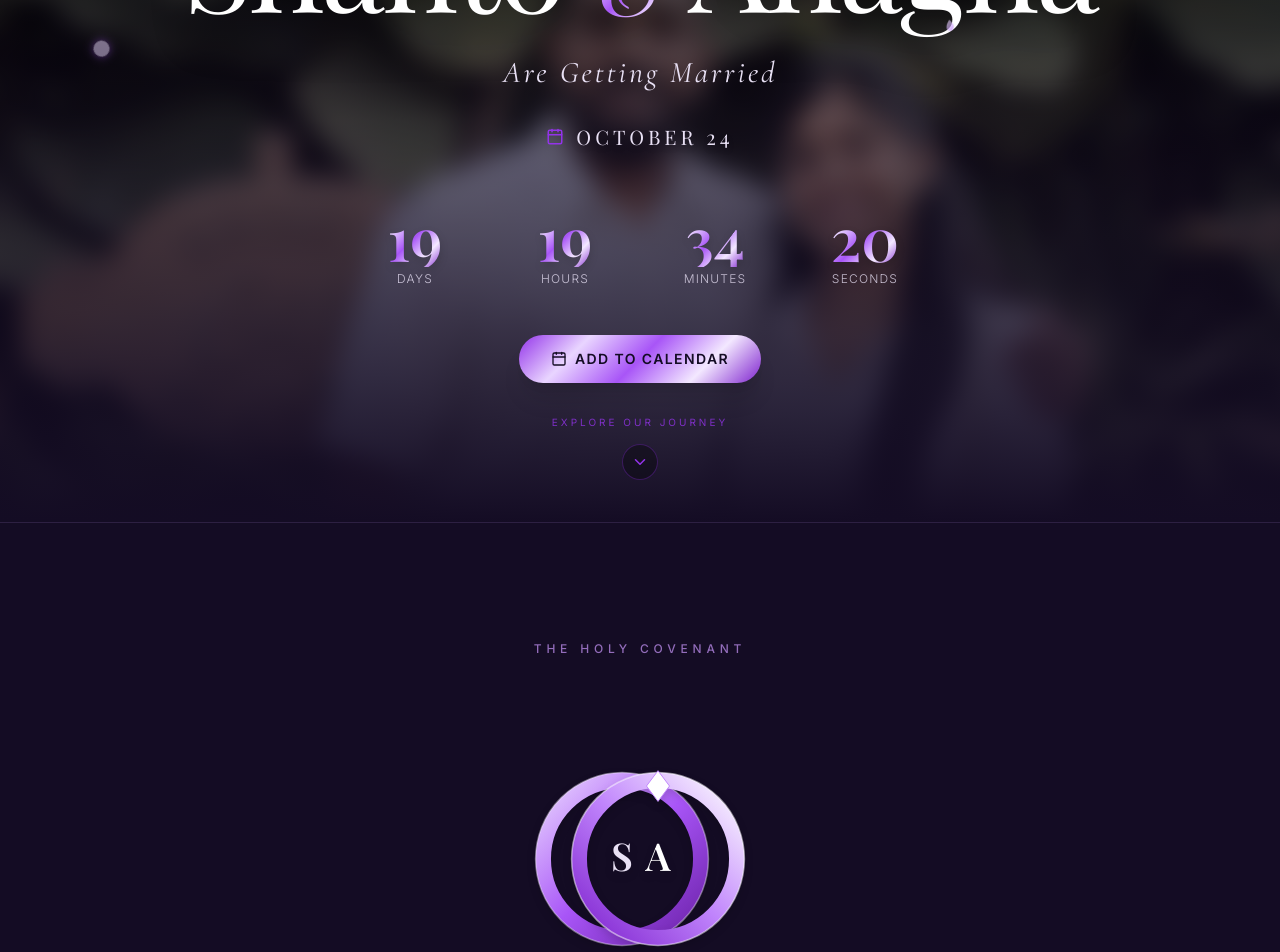
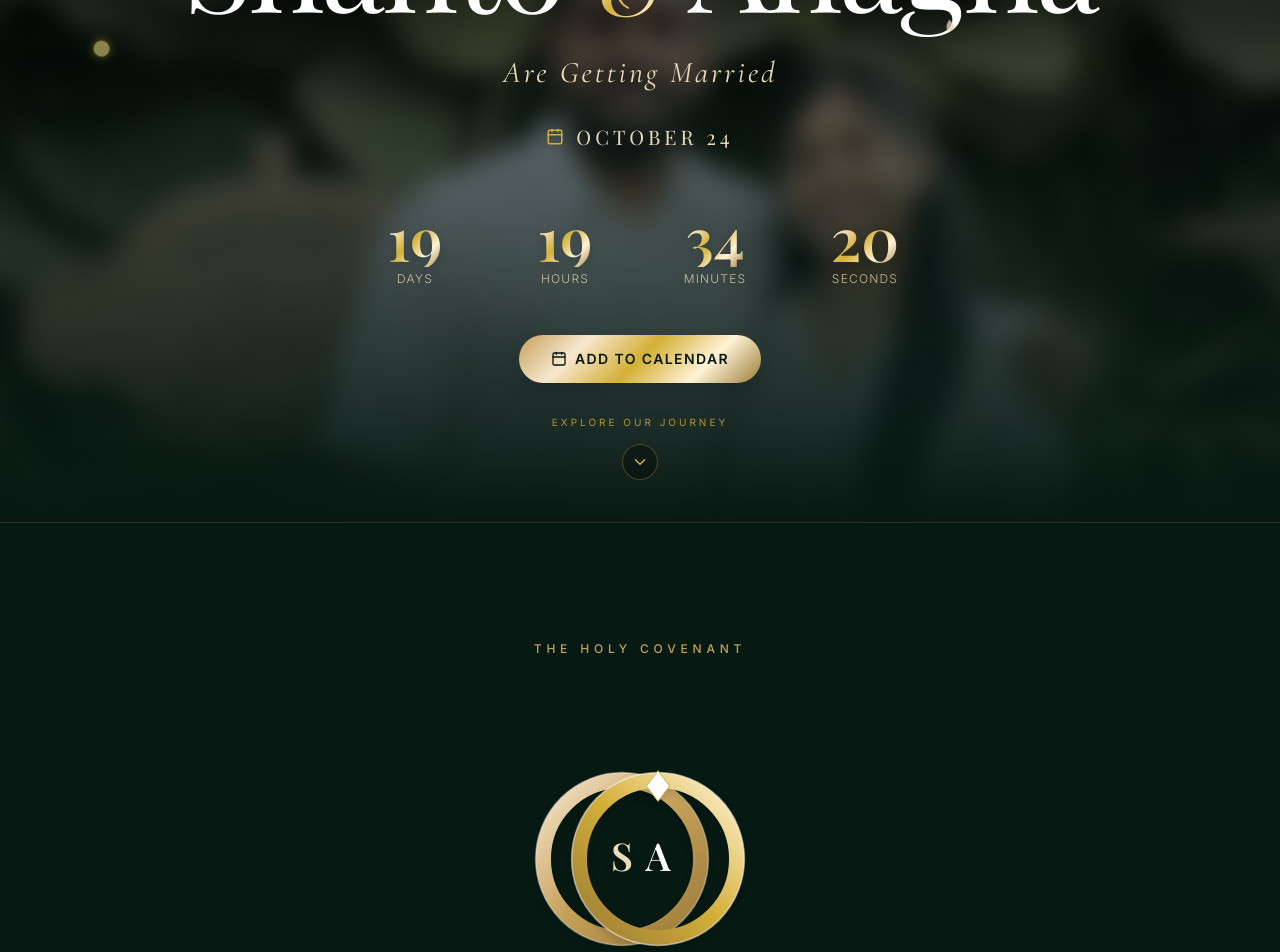
Before and after one commit to iam-alenjoseph/weddingcard, a React (Vite) app: page / in a window 1280 px wide. Shown: the part 280-1232 px from the top of the page. Built offline with nearby package versions, Linux system fonts and the light colour scheme; a web font is replaced by a local one.

Commit message:
Upgrade theme to ultra-premium Royal Emerald & Champagne Gold

```diff
--- a/src/components/FallingPetals.jsx
+++ b/src/components/FallingPetals.jsx
@@ -28,7 +28,7 @@ const FallingPetals = () => {
           animate={{
             y: '110vh',
             x: [`${p.x}vw`, `${p.x + (p.id % 2 === 0 ? 8 : -8)}vw`, `${p.x}vw`],
-            opacity: [0, 0.8, 0.8, 0],
+            opacity: [0, 0.85, 0.85, 0],
             rotate: p.rotate + 360
           }}
           transition={{
@@ -41,23 +41,23 @@ const FallingPetals = () => {
           className="absolute pointer-events-none"
         >
           {p.isPetal ? (
-            // Lavender Rose Petal SVG
-            <svg viewBox="0 0 30 30" fill="none" xmlns="http://www.w3.org/2000/svg" className="w-full h-full filter drop-shadow-sm opacity-75">
+            // Golden Champagne Rose Petal SVG
+            <svg viewBox="0 0 30 30" fill="none" xmlns="http://www.w3.org/2000/svg" className="w-full h-full filter drop-shadow-sm opacity-80">
               <path
                 d="M15 3C20 8 27 12 25 20C23 28 15 28 12 24C9 20 10 12 15 3Z"
-                fill="url(#lavenderPetalGradient)"
+                fill="url(#goldPetalGradient)"
               />
               <defs>
-                <linearGradient id="lavenderPetalGradient" x1="0" y1="0" x2="1" y2="1">
-                  <stop offset="0%" stopColor="#F3E8FF" />
-                  <stop offset="50%" stopColor="#D8B4FE" />
-                  <stop offset="100%" stopColor="#A855F7" />
+                <linearGradient id="goldPetalGradient" x1="0" y1="0" x2="1" y2="1">
+                  <stop offset="0%" stopColor="#FFF3D6" />
+                  <stop offset="50%" stopColor="#F7E7CE" />
+                  <stop offset="100%" stopColor="#C5A059" />
                 </linearGradient>
               </defs>
             </svg>
           ) : (
-            // Lavender Sparkle Star
-            <div className="w-full h-full rounded-full bg-purple-200/90 shadow-[0_0_8px_rgba(168,85,247,0.8)] animate-pulse" />
+            // Golden Sparkle Star
+            <div className="w-full h-full rounded-full bg-amber-200/90 shadow-[0_0_8px_rgba(212,175,55,0.8)] animate-pulse" />
           )}
         </motion.div>
       ))}
--- a/src/components/RingsAnimation.jsx
+++ b/src/components/RingsAnimation.jsx
@@ -23,7 +23,7 @@ const RingsAnimation = () => {
   return (
     <section
       ref={containerRef}
-      className="relative min-h-screen w-full flex flex-col items-center justify-center bg-[#140C24] text-white overflow-hidden py-28 border-y border-champagne-dark/20"
+      className="relative min-h-screen w-full flex flex-col items-center justify-center bg-[#071913] text-white overflow-hidden py-28 border-y border-champagne-dark/20"
     >
       {/* Title Tag */}
       <motion.div
@@ -48,21 +48,21 @@ const RingsAnimation = () => {
         >
           <svg viewBox="0 0 100 100" className="w-full h-full">
             <defs>
-              <linearGradient id="ringMatteLavender" x1="0%" y1="0%" x2="100%" y2="100%">
-                <stop offset="0%" stopColor="#E9D5FF" />
-                <stop offset="50%" stopColor="#A855F7" />
-                <stop offset="100%" stopColor="#6B21A8" />
+              <linearGradient id="ringMatteGold" x1="0%" y1="0%" x2="100%" y2="100%">
+                <stop offset="0%" stopColor="#F7E7CE" />
+                <stop offset="50%" stopColor="#C5A059" />
+                <stop offset="100%" stopColor="#9A7B38" />
               </linearGradient>
             </defs>
-            {/* Outer Lavender Band */}
-            <circle cx="50" cy="50" r="41" fill="none" stroke="url(#ringMatteLavender)" strokeWidth="8" />
-            <circle cx="50" cy="50" r="45" fill="none" stroke="#F4EFF9" strokeWidth="0.8" strokeOpacity="0.4" />
+            {/* Outer Gold Band */}
+            <circle cx="50" cy="50" r="41" fill="none" stroke="url(#ringMatteGold)" strokeWidth="8" />
+            <circle cx="50" cy="50" r="45" fill="none" stroke="#F4EFEA" strokeWidth="0.8" strokeOpacity="0.4" />
             {/* Monogram S */}
             <text
               x="50"
               y="56"
               textAnchor="middle"
-              fill="#E9E1F5"
+              fill="#EBDCB9"
               fontSize="20"
               fontFamily="Playfair Display"
               fontWeight="600"
@@ -79,18 +79,18 @@ const RingsAnimation = () => {
         >
           <svg viewBox="0 0 100 100" className="w-full h-full">
             <defs>
-              <linearGradient id="ringLavenderSparkle" x1="100%" y1="0%" x2="0%" y2="100%">
-                <stop offset="0%" stopColor="#FFFFFF" />
-                <stop offset="50%" stopColor="#C084FC" />
-                <stop offset="100%" stopColor="#7E22CE" />
+              <linearGradient id="ringRoseGold" x1="100%" y1="0%" x2="0%" y2="100%">
+                <stop offset="0%" stopColor="#FFF3D6" />
+                <stop offset="50%" stopColor="#D4AF37" />
+                <stop offset="100%" stopColor="#9A7B38" />
               </linearGradient>
             </defs>
-            {/* Outer Lavender Band */}
-            <circle cx="50" cy="50" r="41" fill="none" stroke="url(#ringLavenderSparkle)" strokeWidth="8" />
+            {/* Outer Gold Band */}
+            <circle cx="50" cy="50" r="41" fill="none" stroke="url(#ringRoseGold)" strokeWidth="8" />
             <circle cx="50" cy="50" r="45" fill="none" stroke="#FFFFFF" strokeWidth="0.8" strokeOpacity="0.5" />
 
             {/* Solitaire Diamond Setting */}
-            <polygon points="50,4 56,12 50,20 44,12" fill="#FFFFFF" stroke="#C084FC" strokeWidth="0.5" />
+            <polygon points="50,4 56,12 50,20 44,12" fill="#FFFFFF" stroke="#D4AF37" strokeWidth="0.5" />
 
             {/* Monogram A */}
             <text
--- a/src/index.css
+++ b/src/index.css
@@ -1,18 +1,18 @@
 @import "tailwindcss";
 
 @theme {
-  --color-ivory: #FAF7FD;
-  --color-cream: #F4EFF9;
-  --color-champagne: #E9E1F5;
-  --color-champagne-dark: #936DBB;
-  --color-gold: #9333EA;
-  --color-gold-light: #E9D5FF;
-  --color-gold-dark: #7E22CE;
-  --color-rose-gold: #C084FC;
-  --color-emerald-dark: #1A0933;
-  --color-charcoal: #140C24;
-  --color-text-main: #231638;
-  --color-text-muted: #6E5B88;
+  --color-ivory: #FAF9F6;
+  --color-cream: #F4EFEA;
+  --color-champagne: #EBDCB9;
+  --color-champagne-dark: #C5A059;
+  --color-gold: #D4AF37;
+  --color-gold-light: #F7E7CE;
+  --color-gold-dark: #9A7B38;
+  --color-rose-gold: #D4AF37;
+  --color-emerald-dark: #0B221A;
+  --color-charcoal: #071913;
+  --color-text-main: #1A2B25;
+  --color-text-muted: #5A6E67;
   --font-sans: 'Inter', system-ui, sans-serif;
   --font-serif: 'Playfair Display', Georgia, serif;
   --font-cormorant: 'Cormorant Garamond', serif;
@@ -45,31 +45,31 @@ html {
 }
 
 .gold-gradient-text {
-  background: linear-gradient(135deg, #9333EA 0%, #E9D5FF 25%, #A855F7 50%, #F3E8FF 75%, #7E22CE 100%);
+  background: linear-gradient(135deg, #C5A059 0%, #F7E7CE 25%, #D4AF37 50%, #FFF3D6 75%, #9A7B38 100%);
   -webkit-background-clip: text;
   -webkit-text-fill-color: transparent;
 }
 
 .gold-gradient-bg {
-  background: linear-gradient(135deg, #9333EA 0%, #E9D5FF 25%, #A855F7 50%, #F3E8FF 75%, #7E22CE 100%);
+  background: linear-gradient(135deg, #C5A059 0%, #F7E7CE 25%, #D4AF37 50%, #FFF3D6 75%, #9A7B38 100%);
 }
 
 .gold-border-gradient {
-  border-image: linear-gradient(to right, #9333EA, #E9D5FF, #A855F7, #7E22CE) 1;
+  border-image: linear-gradient(to right, #C5A059, #F7E7CE, #D4AF37, #9A7B38) 1;
 }
 
 .glass-card {
-  background: rgba(255, 255, 255, 0.85);
+  background: rgba(255, 255, 255, 0.88);
   backdrop-filter: blur(12px);
   -webkit-backdrop-filter: blur(12px);
-  border: 1px solid rgba(147, 51, 234, 0.2);
+  border: 1px solid rgba(197, 160, 89, 0.25);
 }
 
 .glass-card-dark {
-  background: rgba(20, 12, 36, 0.8);
+  background: rgba(7, 25, 19, 0.85);
   backdrop-filter: blur(12px);
   -webkit-backdrop-filter: blur(12px);
-  border: 1px solid rgba(147, 51, 234, 0.3);
+  border: 1px solid rgba(197, 160, 89, 0.35);
 }
 
 /* Soft floating animations */
```
